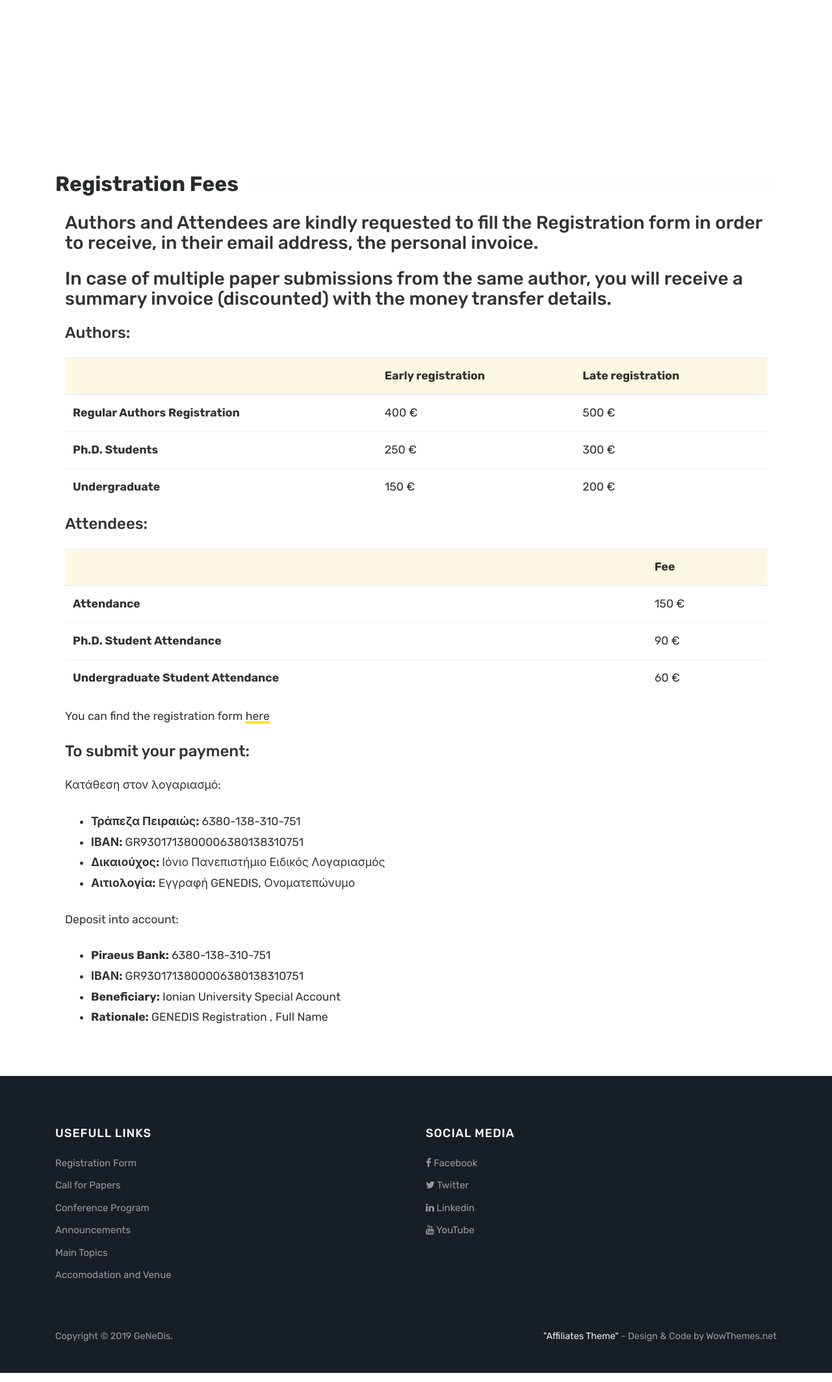
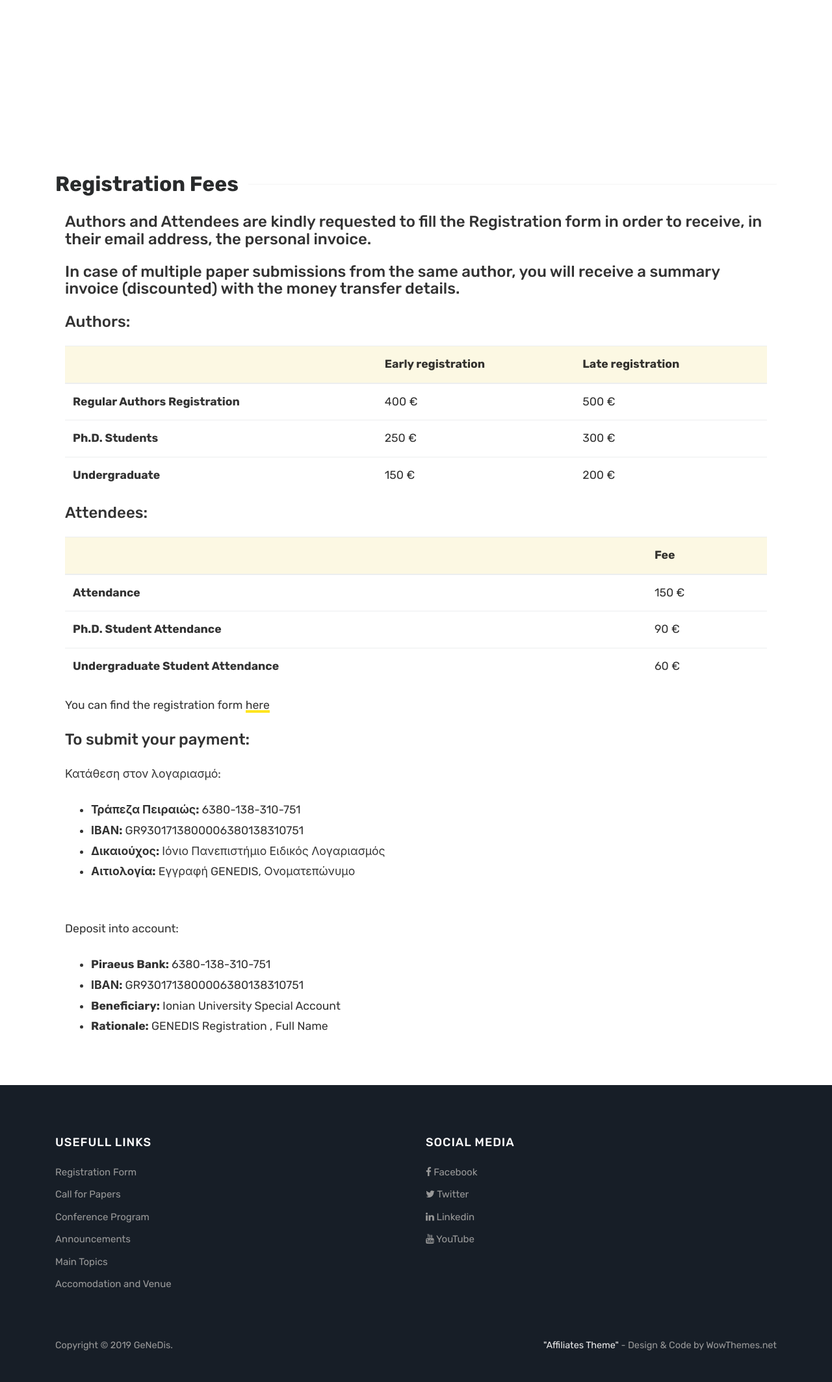
Before and after one commit to Covide-1797/genedis, a Jekyll site: the page built from pages/registration-fees.html, in a window 1280 px wide. Shown: the whole page at 65% size. Built offline with Jekyll 4.4.1, drawn with Linux system fonts in a browser that asks for light colours.

Commit message:
Update registration-fees.html

```diff
--- a/pages/registration-fees.html
+++ b/pages/registration-fees.html
@@ -6,12 +6,12 @@ title: Registration Fees
 <div class="container">
     <div class="row">
         <div class="col-md-12">
-            <h3>
+            <h4>
                 Authors and Attendees are kindly requested to fill the Registration form in order to receive, in their email address, the personal invoice.
-            </h3>
-            <h3>
+            </h4>
+            <h4>
                 In case of multiple paper submissions from the same author, you will receive a summary invoice (discounted) with the money transfer details.
-            </h3>
+            </h4>
         </div>
         <div class="col-md-12">
             <h4>
@@ -46,6 +46,7 @@ title: Registration Fees
                 </tbody>
             </table>
         </div>
+        <br>
         <div class="col-md-12">
             <h4>
                 Attendees:
@@ -75,7 +76,7 @@ title: Registration Fees
                 </tbody>
             </table>
         </div>
-
+        <br>
         <div class="col-md-12">
             <p>
                 You can find the registration form <a href="https://bihelab.github.io/genedis/pages/registration-from.html" target="_blank">here</a>
@@ -100,6 +101,7 @@ title: Registration Fees
                     <b>Αιτιολογία:</b> Eγγραφή GENEDIS, Ονοματεπώνυμο
                 </li>
             </ul>
+            <br>
             <p>
                 Deposit into account:
             </p>
```
